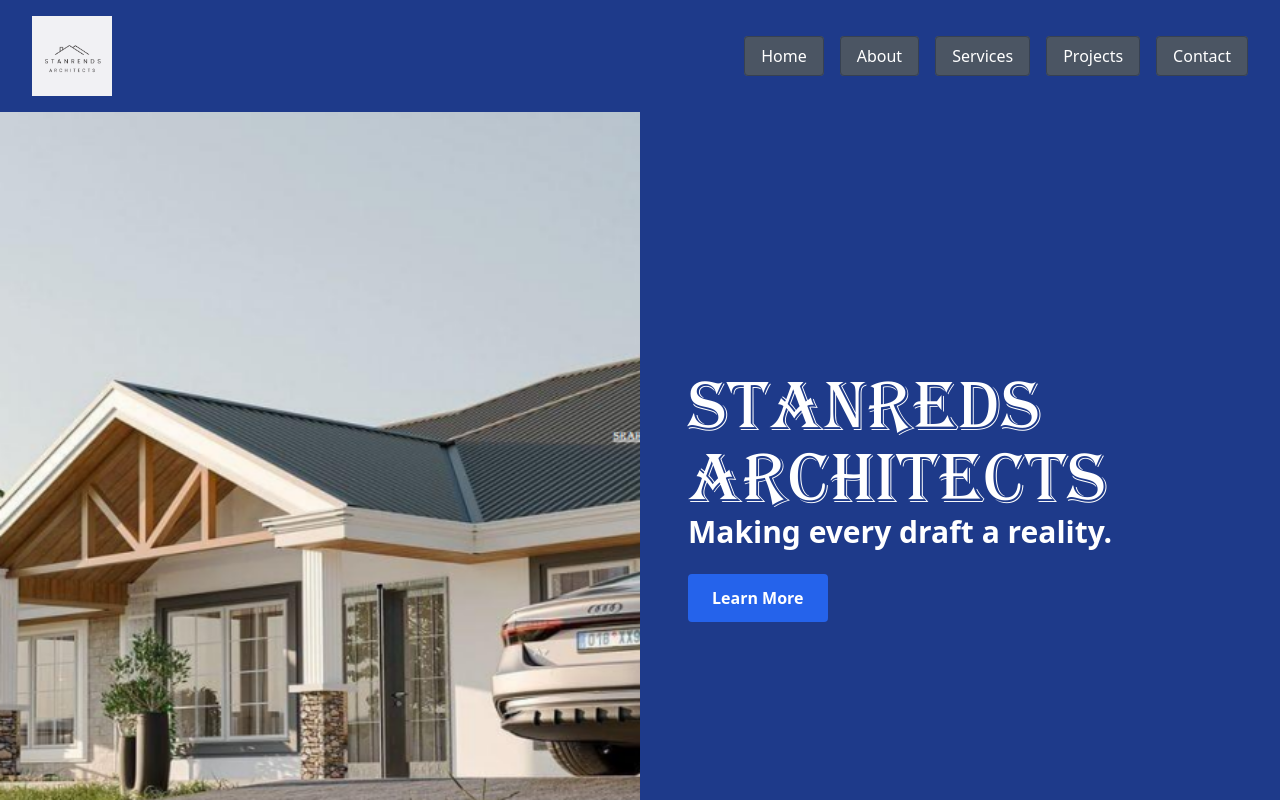
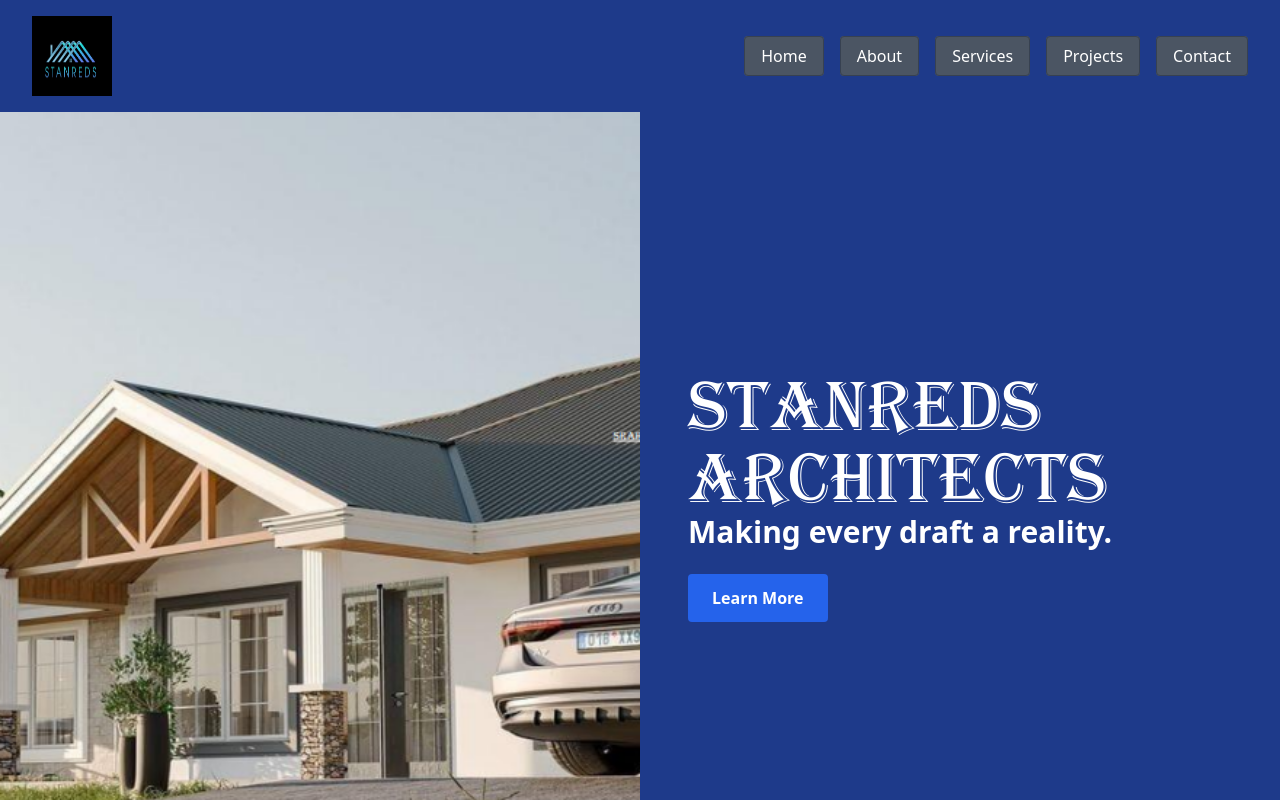
Before and after one commit to JamesWainaina/Stareds-Architects, a Next.js app: page / in a window 1280 px wide. Shown: the top 800 px of the page. Built offline with nearby package versions, Linux system fonts and the light colour scheme.

Commit message:
feature change logo image

```diff
--- a/app/layout.tsx
+++ b/app/layout.tsx
@@ -15,7 +15,7 @@
   title: "STANREDS",
   description: "The best architecture and design inspiration",
   icons: {
-    icon: "/icons/StarendsFinal.png",
+    icon: "/icons/logoEdu.jpeg",
   },
 };
 
--- a/components/Navbar.tsx
+++ b/components/Navbar.tsx
@@ -17,7 +17,7 @@
         <div className="text-lg font-bold">
           <Link href="#home" scroll={false}>
             <Image
-              src="/icons/StarendsFinal.png"
+              src="/icons/logoEdu.jpeg"
               width={50}
               height={50}
               alt="Stanreds"
```
Also changed, not shown: public/icons/logoEdu.jpeg (added).
